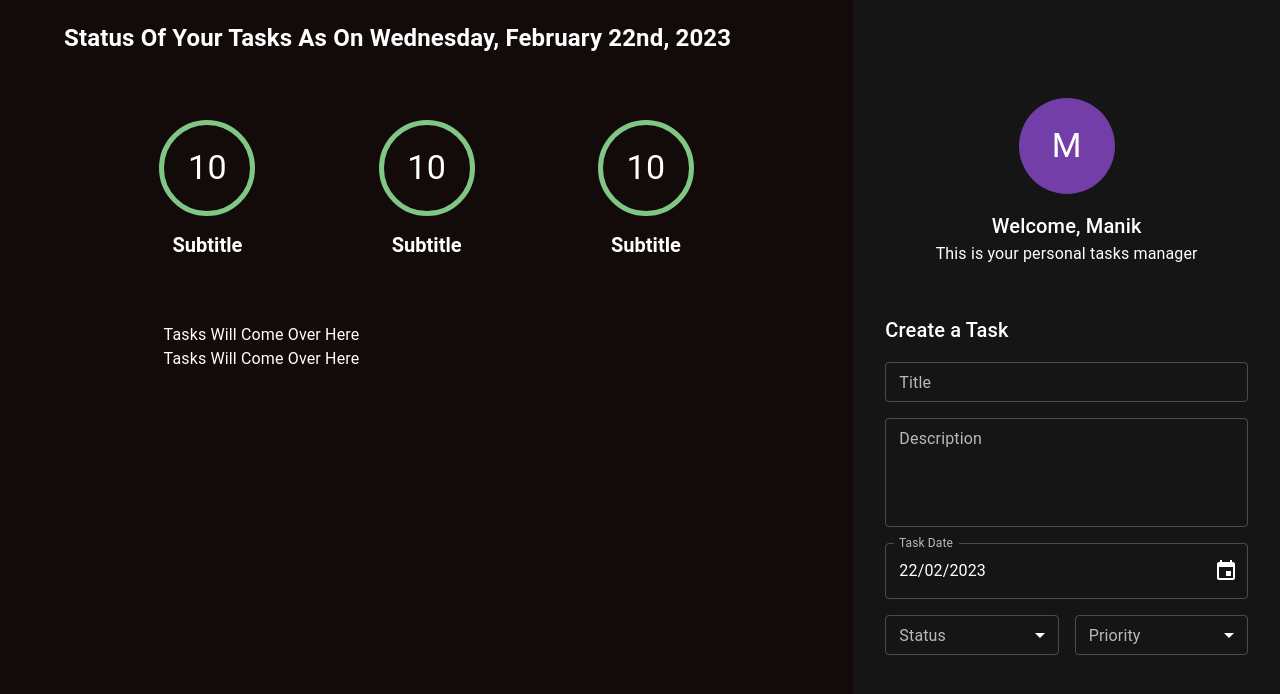
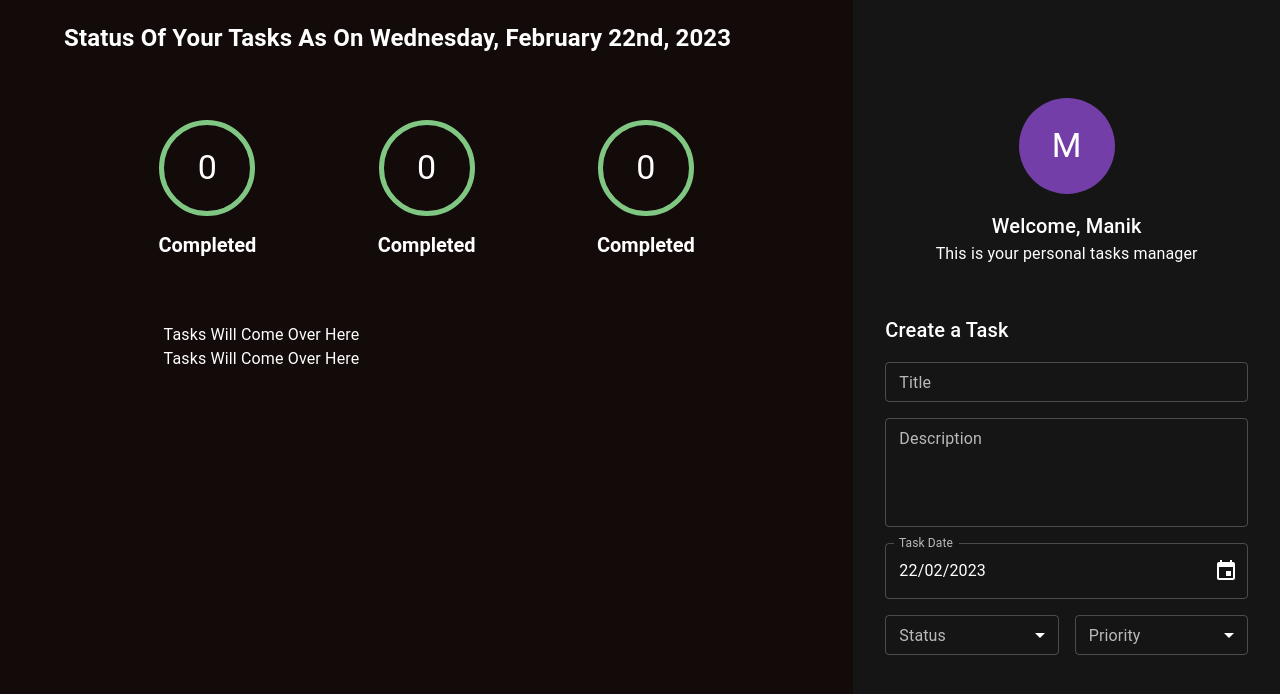
Before and after one commit to AlexMamani85/todo_react, a React (Create React App) app: page / in a window 1280 px wide. Shown: the top 694 px of the page. Built offline with nearby package versions, Linux system fonts and the light colour scheme.

Commit message:
CHORE: Emitting Correct Label

```diff
--- /dev/null
+++ b/src/components/taskCounter/helpers/emitCorrectLabel.ts
@@ -0,0 +1,16 @@
+import { Status } from '../../createTaskForm/enums/Status';
+import { TaskCounterStatusType } from './../interfaces/ITaskCounter';
+
+export const emitCorrectLabel = (
+    status: TaskCounterStatusType,
+): string => {
+
+    switch (status) {
+      case Status.todo:
+          return `Todo's`;
+      case Status.inProgress:
+          return 'In Progress';
+      case Status.completed:
+          return 'Completed';
+    }
+};
--- a/src/components/taskCounter/taskCounter.tsx
+++ b/src/components/taskCounter/taskCounter.tsx
@@ -1,8 +1,11 @@
 import React, { FC, ReactElement } from 'react';
 import { Avatar, Box, Typography } from '@mui/material';
+
 import { ITaskCounter } from './interfaces/ITaskCounter';
 import { Status } from '../createTaskForm/enums/Status';
 import { emitCorrectBorderColor } from './helpers/emitCorrectBorderColor';
+import { emitCorrectLabel } from './helpers/emitCorrectLabel';
+import PropTypes from 'prop-types';
 
 export const TaskCounter: FC<ITaskCounter> = ( props ): ReactElement => {
   // Destructure props
@@ -29,7 +32,7 @@
           }}
         >
           <Typography color="#ffffff" variant="h4" >
-            10
+            {count}
           </Typography>
         </Avatar>
         <Typography
@@ -38,9 +41,18 @@
           fontSize="20px"
           variant="h5"
         >
-          Subtitle
+          {emitCorrectLabel(status)}
         </Typography>
       </Box>
     </>
-  )
+  );
 };
+
+TaskCounter.propTypes = {
+  count: PropTypes.number,
+  status: PropTypes.oneOf([
+    Status.todo,
+    Status.inProgress,
+    Status.completed
+  ]),
+};
```
